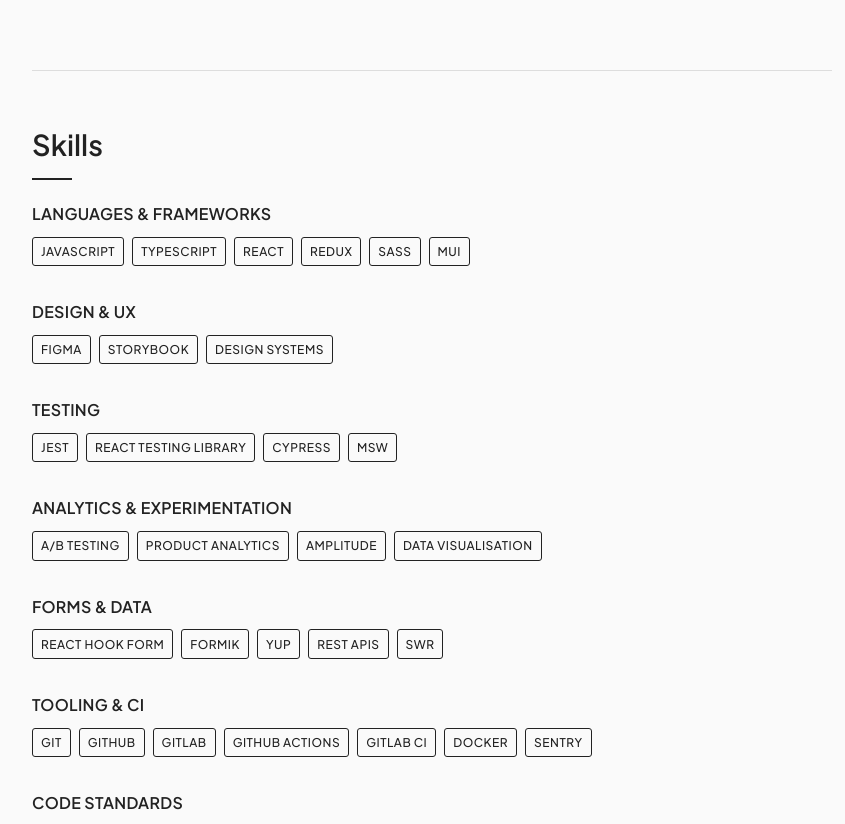
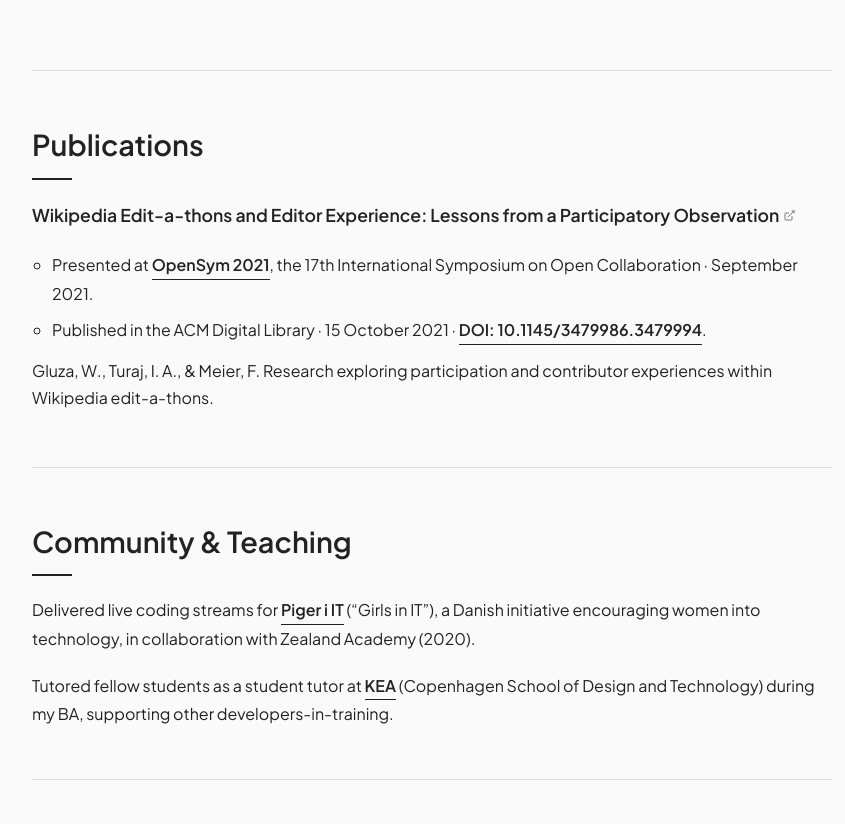
Before and after one commit to w-gluza/portfolio, a Next.js app: page / in a window 1280 px wide. Shown: the part 1970-2794 px from the top of the page, without its empty margins (208-1053 px from the left). Built offline with nearby package versions, Linux system fonts and the light colour scheme.

Commit message:
update: add publications and community sections

```diff
--- /dev/null
+++ b/app/components/community/Community.tsx
@@ -0,0 +1,21 @@
+import { Heading, Article, ExternalLink } from "../../common";
+
+export const Community = () => (
+  <Article>
+    <Heading level={2}>Community & Teaching</Heading>
+    <p>
+      Delivered live coding streams for{" "}
+      <ExternalLink href="https://www.linkedin.com/company/girls-in-it-zealand/">
+        Piger i IT
+      </ExternalLink>{" "}
+      (&ldquo;Girls in IT&rdquo;), a Danish initiative encouraging women into
+      technology, in collaboration with Zealand Academy (2020).
+    </p>
+    <p>
+      Tutored fellow students as a student tutor at{" "}
+      <ExternalLink href="https://www.ek.dk/">KEA</ExternalLink> (Copenhagen
+      School of Design and Technology) during my BA, supporting other
+      developers-in-training.
+    </p>
+  </Article>
+);
--- /dev/null
+++ b/app/components/community/index.ts
@@ -0,0 +1 @@
+export { Community } from "./Community";
--- /dev/null
+++ b/app/components/publications/Publications.module.css
@@ -0,0 +1,33 @@
+.entry {
+  margin-bottom: 1.5rem;
+}
+
+.title {
+  display: inline-flex;
+  align-items: center;
+  gap: 0.25rem;
+  font-size: clamp(1rem, 2.5vw, 1.1rem);
+  font-weight: var(--weight-bold);
+  margin-bottom: 0.5rem;
+}
+
+.meta {
+  font-style: italic;
+  font-size: clamp(0.9rem, 2vw, 1rem);
+  color: var(--color-gray-700);
+  margin: 0;
+}
+
+.details {
+  margin: 0.75rem 0px;
+  padding-left: 1.25rem;
+  list-style: circle;
+}
+
+.details li {
+  margin-bottom: 0.5rem;
+}
+
+.description {
+  margin-top: 0.75rem;
+}
--- /dev/null
+++ b/app/components/publications/Publications.tsx
@@ -0,0 +1,42 @@
+import styles from "./Publications.module.css";
+import { ExternalLinkIcon } from "../../assets/icons";
+import { Article, Heading, ExternalLink } from "../../common";
+
+export const Publications = () => (
+  <Article>
+    <Heading level={2}>Publications</Heading>
+    <div className={styles.entry}>
+      <div className={styles.title}>
+        <ExternalLink
+          href="https://doi.org/10.1145/3479986.3479994"
+          variant="secondary"
+          icon={<ExternalLinkIcon />}
+        >
+          Wikipedia Edit-a-thons and Editor Experience: Lessons from a
+          Participatory Observation
+        </ExternalLink>
+      </div>
+      <ul className={styles.details}>
+        <li>
+          Presented at{" "}
+          <ExternalLink href="https://opensym.org/os2021/program/">
+            OpenSym 2021
+          </ExternalLink>
+          , the 17th International Symposium on Open Collaboration · September
+          2021.
+        </li>
+        <li>
+          Published in the ACM Digital Library · 15 October 2021 ·{" "}
+          <ExternalLink href="https://doi.org/10.1145/3479986.3479994">
+            DOI: 10.1145/3479986.3479994
+          </ExternalLink>
+          .
+        </li>
+      </ul>
+      <p className={styles.description}>
+        Gluza, W., Turaj, I. A., & Meier, F. Research exploring participation
+        and contributor experiences within Wikipedia edit-a-thons.
+      </p>
+    </div>
+  </Article>
+);
--- /dev/null
+++ b/app/components/publications/index.ts
@@ -0,0 +1 @@
+export { Publications } from "./Publications";
--- a/app/data/experience.tsx
+++ b/app/data/experience.tsx
@@ -22,7 +22,7 @@
         <ExternalLink href="https://getapron.com/william">
           William AI
         </ExternalLink>
-        , Apron's autonomous bookkeeping agent for accounting firms.
+        , Apron’s autonomous bookkeeping agent for accounting firms.
       </>,
       "Contributing to the platform's foundations, including design-system components, data-layer migrations, and frontend reliability improvements.",
       "Represented Apron at Accountex, speaking with accounting professionals to understand their workflows and gather feedback that informed product decisions.",
@@ -51,7 +51,7 @@
     company: "ITU",
     url: "https://www.linkedin.com/company/writewithlaika/",
     title: "Frontend Developer",
-    period: "2022 - 2022",
+    period: "2022",
     duties: [
       "Developed the initial version of Write with LAIKA, an AI-powered creative writing assistant, building the frontend with React and TypeScript.",
       "Built interfaces for AI-assisted writing workflows, collaborating with backend engineers on APIs and how generated content was presented within the writing experience.",
--- a/app/page.tsx
+++ b/app/page.tsx
@@ -2,6 +2,8 @@
 import { About } from "./components/about";
 import { Experience } from "./components/experience";
 import { Skills } from "./components/skills";
+import { Publications } from "./components/publications";
+import { Community } from "./components/community";
 import { Contact } from "./components/contact";
 import { Main, PageContainer } from "./common";
 
@@ -12,6 +14,8 @@
       <Main>
         <About />
         <Experience />
+        <Publications />
+        <Community />
         <Skills />
         <Contact />
       </Main>
```
